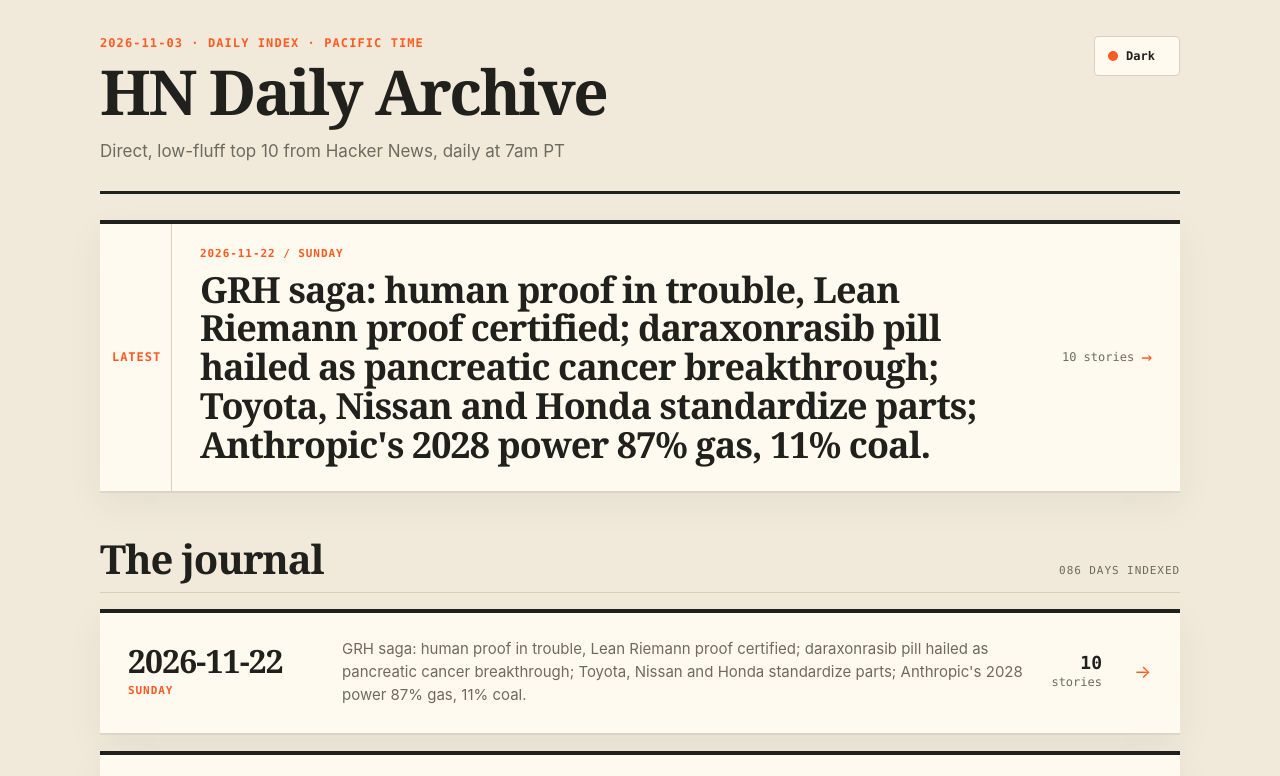
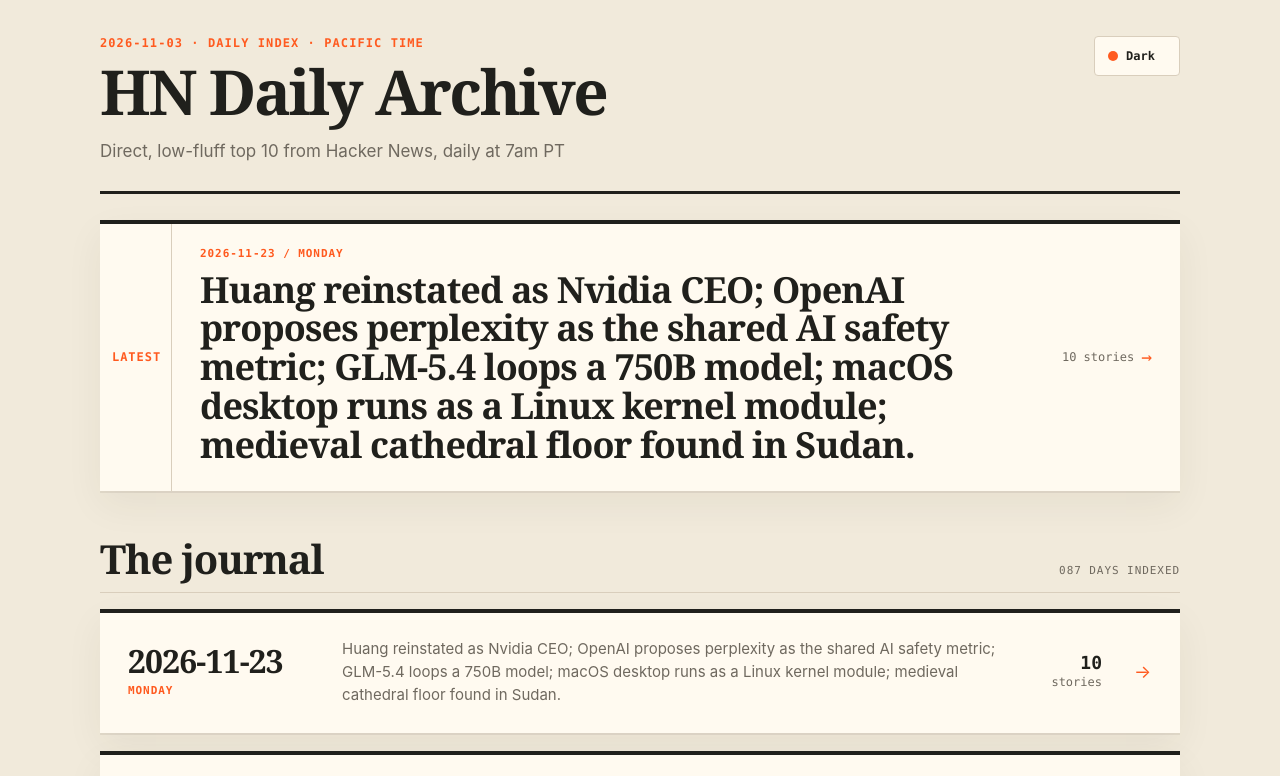
Before and after one commit to tk3369/hn-daily, a plain HTML site: page index.html in a window 1280 px wide. Shown: the top 776 px of the page. Drawn offline with Linux system fonts and the light colour scheme.

Commit message:
Update archive — 2026-11-23 Monday — 087 days

```diff
--- a/index.html
+++ b/index.html
@@ -102,11 +102,11 @@
       <button class="theme-toggle" id="theme-toggle" type="button" aria-label="Switch color theme" title="Toggle theme (T)"><span class="theme-dot" aria-hidden="true"></span><span class="theme-text">Dark</span></button>
     </header>
 
-    <a class="latest" id="latest-link" href="https://tk3369.github.io/hn-daily/2026-11-22/" data-local-href="2026-11-22/" target="_blank" rel="noopener" onclick="return openBrief(event, this)" aria-label="Open latest brief for Sunday 2026-11-22">
+    <a class="latest" id="latest-link" href="https://tk3369.github.io/hn-daily/2026-11-23/" data-local-href="2026-11-23/" target="_blank" rel="noopener" onclick="return openBrief(event, this)" aria-label="Open latest brief for Monday 2026-11-23">
       <span class="latest-label">Latest</span>
       <span class="latest-main">
-        <span class="latest-date">2026-11-22 / SUNDAY</span>
-        <span class="latest-title">GRH saga: human proof in trouble, Lean Riemann proof certified; daraxonrasib pill hailed as pancreatic cancer breakthrough; Toyota, Nissan and Honda standardize parts; Anthropic's 2028 power 87% gas, 11% coal.</span>
+        <span class="latest-date">2026-11-23 / MONDAY</span>
+        <span class="latest-title">Huang reinstated as Nvidia CEO; OpenAI proposes perplexity as the shared AI safety metric; GLM-5.4 loops a 750B model; macOS desktop runs as a Linux kernel module; medieval cathedral floor found in Sudan.</span>
       </span>
       <span class="latest-meta">10 stories <span class="arrow" aria-hidden="true">→</span></span>
     </a>
@@ -114,11 +114,20 @@
     <section aria-labelledby="archive-title">
       <div class="archive-head">
         <h2 id="archive-title">The journal</h2>
-        <span class="archive-count">086 days indexed</span>
+        <span class="archive-count">087 days indexed</span>
       </div>
 
       <ol class="archive-list" id="archive-list">
         <!-- ARCHIVE_ENTRIES_START: prepend new day entries directly below this line. -->
+        <li class="day-entry">
+          <a class="day-link" href="https://tk3369.github.io/hn-daily/2026-11-23/" data-local-href="2026-11-23/" target="_blank" rel="noopener" onclick="return openBrief(event, this)" data-entry aria-label="Open Monday 2026-11-23 brief">
+            <time class="day-date" datetime="2026-11-23">2026-11-23<span class="day-weekday">Monday</span></time>
+            <span class="day-summary">Huang reinstated as Nvidia CEO; OpenAI proposes perplexity as the shared AI safety metric; GLM-5.4 loops a 750B model; macOS desktop runs as a Linux kernel module; medieval cathedral floor found in Sudan.</span>
+            <span class="day-count"><strong>10</strong> stories</span>
+            <span class="day-arrow" aria-hidden="true">→</span>
+          </a>
+        </li>
+
         <li class="day-entry">
           <a class="day-link" href="https://tk3369.github.io/hn-daily/2026-11-22/" data-local-href="2026-11-22/" target="_blank" rel="noopener" onclick="return openBrief(event, this)" data-entry aria-label="Open Sunday 2026-11-22 brief">
             <time class="day-date" datetime="2026-11-22">2026-11-22<span class="day-weekday">Sunday</span></time>
```
